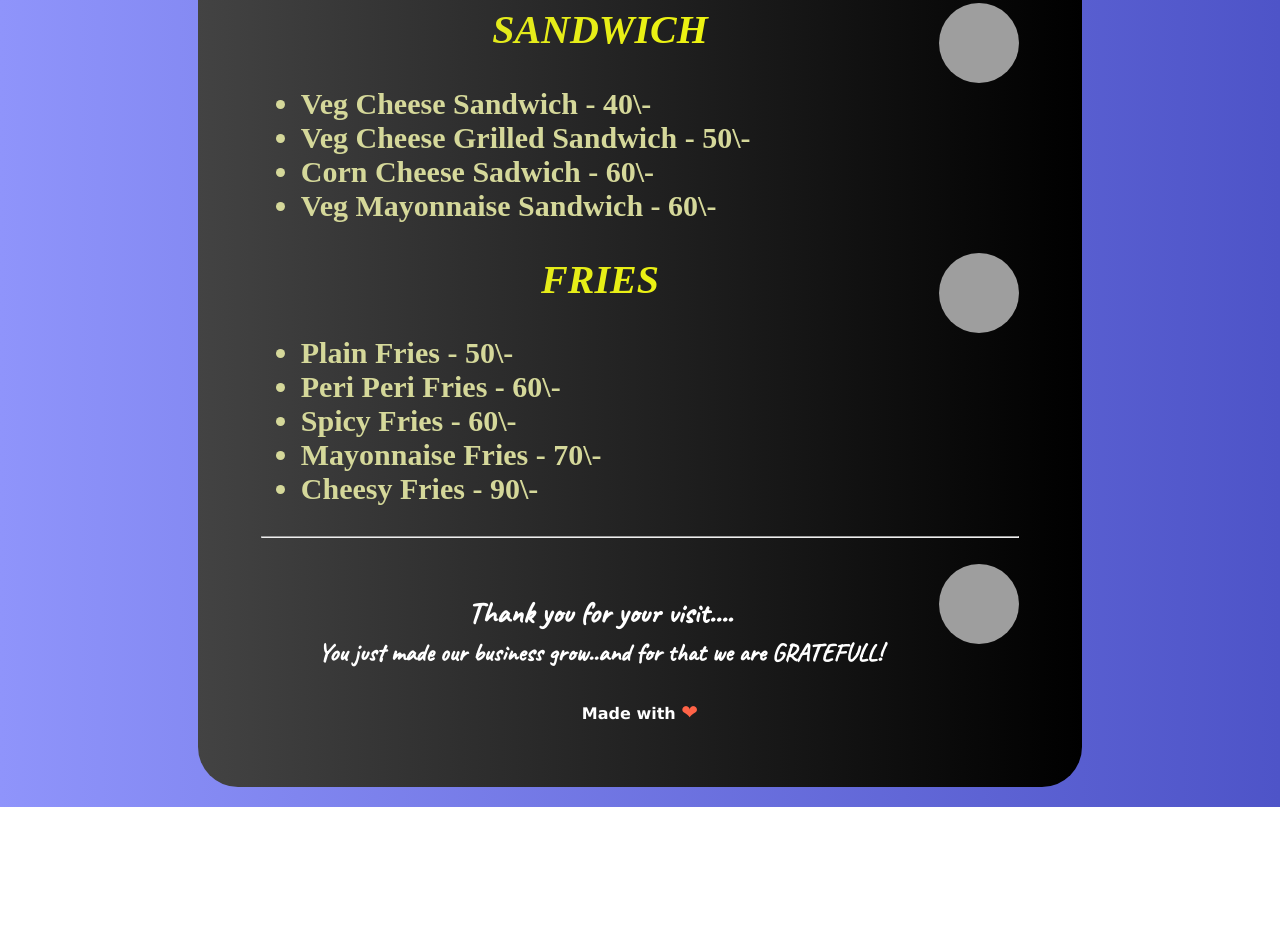
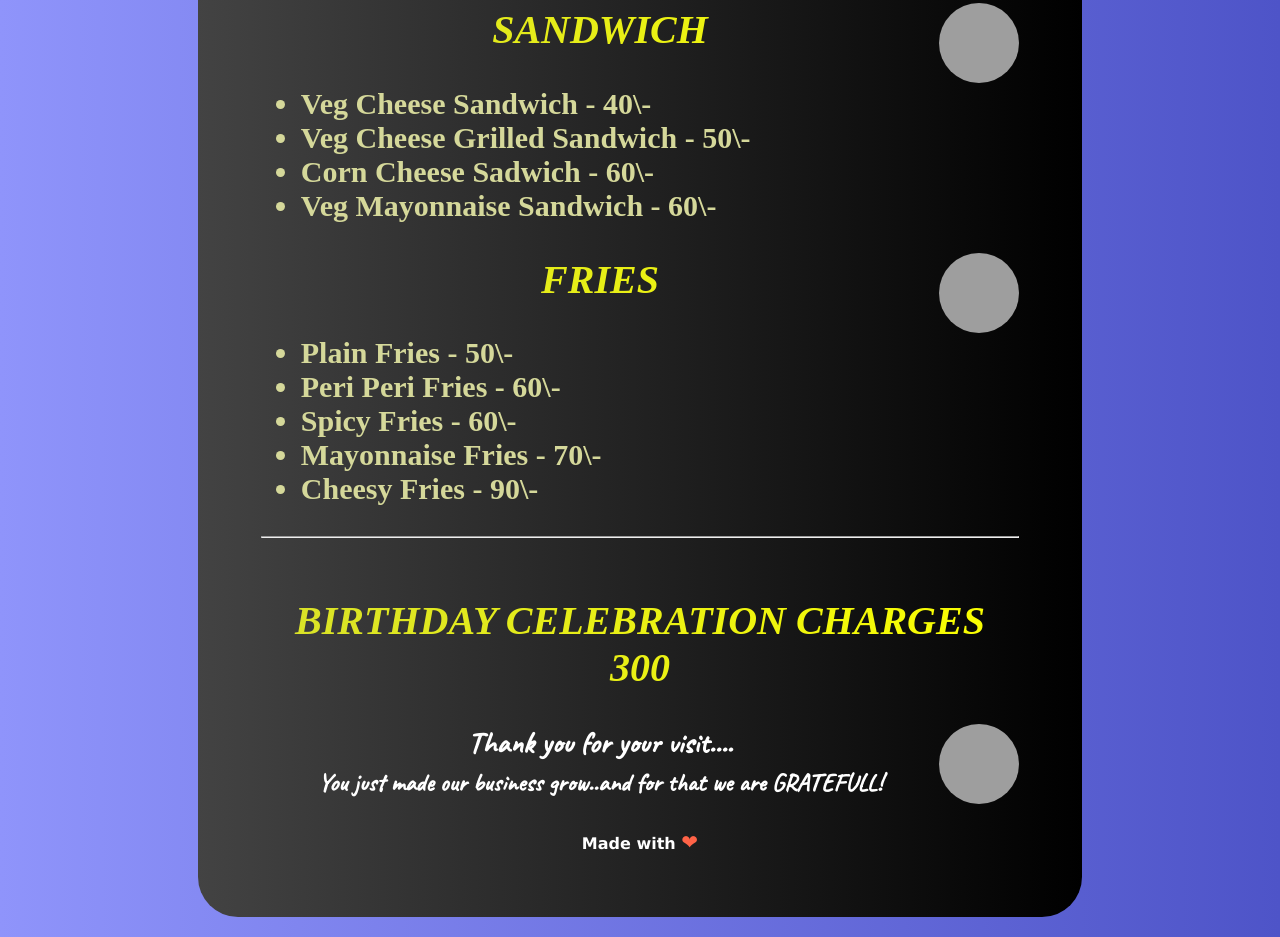
Before and after one commit to Siddhya0202/CafeHotHoney, a plain HTML site: page index.html in a window 1280 px wide. Shown: the part 794-1731 px from the top of the page. Before the commit the page ends 1601 px from the top, so only its background shows below. Drawn offline with Linux system fonts and the light colour scheme; grey boxes are pictures that could not be loaded.

Commit message:
Update index.html

```diff
--- a/index.html
+++ b/index.html
@@ -49,6 +49,7 @@
        <li>Cheesy Fries - 90\-</li>
     </ul>
         <hr><br>
+            <h2><i><b>BIRTHDAY CELEBRATION CHARGES    300</b></i></h2>
         <img src="https://cdn.pixabay.com/photo/2015/10/23/15/51/coffee-1003185__480.jpg" width="100px" height="100px">
         <h3><b>Thank you for your visit.... <br><small>You just made our business grow..and for that we are GRATEFULL!</small></b></h3>
         <div class="credit">Made with <span style="color:tomato;font-size:20px;">❤ </span></a></div>
```
